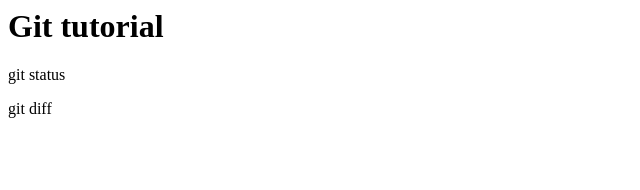
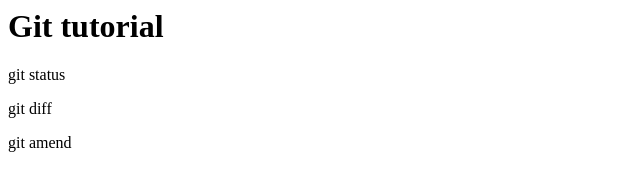
Before and after one commit to hirosga/git_tutorial, a plain HTML site: page index.html in a window 1280 px wide. Shown: the full height of the page, 0-640 px from the left. Drawn offline with Linux system fonts and the light colour scheme.

Commit message:
git amend test

```diff
--- a/index.html
+++ b/index.html
@@ -1,3 +1,4 @@
 <h1>Git tutorial</h1>
 <p>git status</p>
 <p>git diff</p>
+<p>git amend</p>
```
